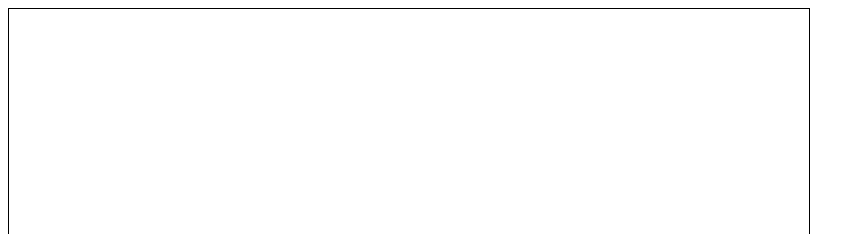
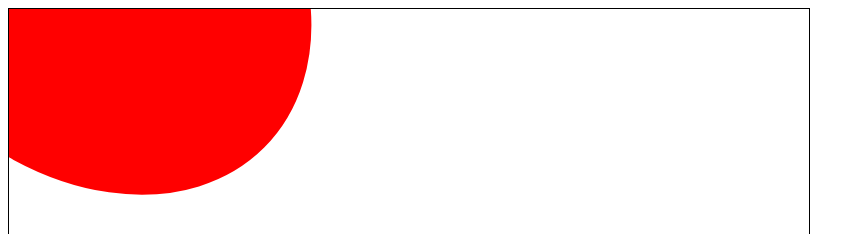
Before and after one commit to mattmogford/html-basic, a plain HTML site: page index.html in a window 1280 px wide. Shown: the top 234 px of the page, without its empty margins (0-865 px from the left). Drawn offline with Linux system fonts and the light colour scheme.

Commit message:
Update index.html

```diff
--- a/index.html
+++ b/index.html
@@ -86,7 +86,9 @@ function drawDispersionOval(ctx, data, scaleX = 1, scaleY = 1) {
 }
 
 const myDataPoints = [
-  { x: 0, y: 0 }
+  { x: -50, y: -50 },
+  { x: 50, y: 50 },
+  { x: 50, y: -50 }
 ];
 
 
```
